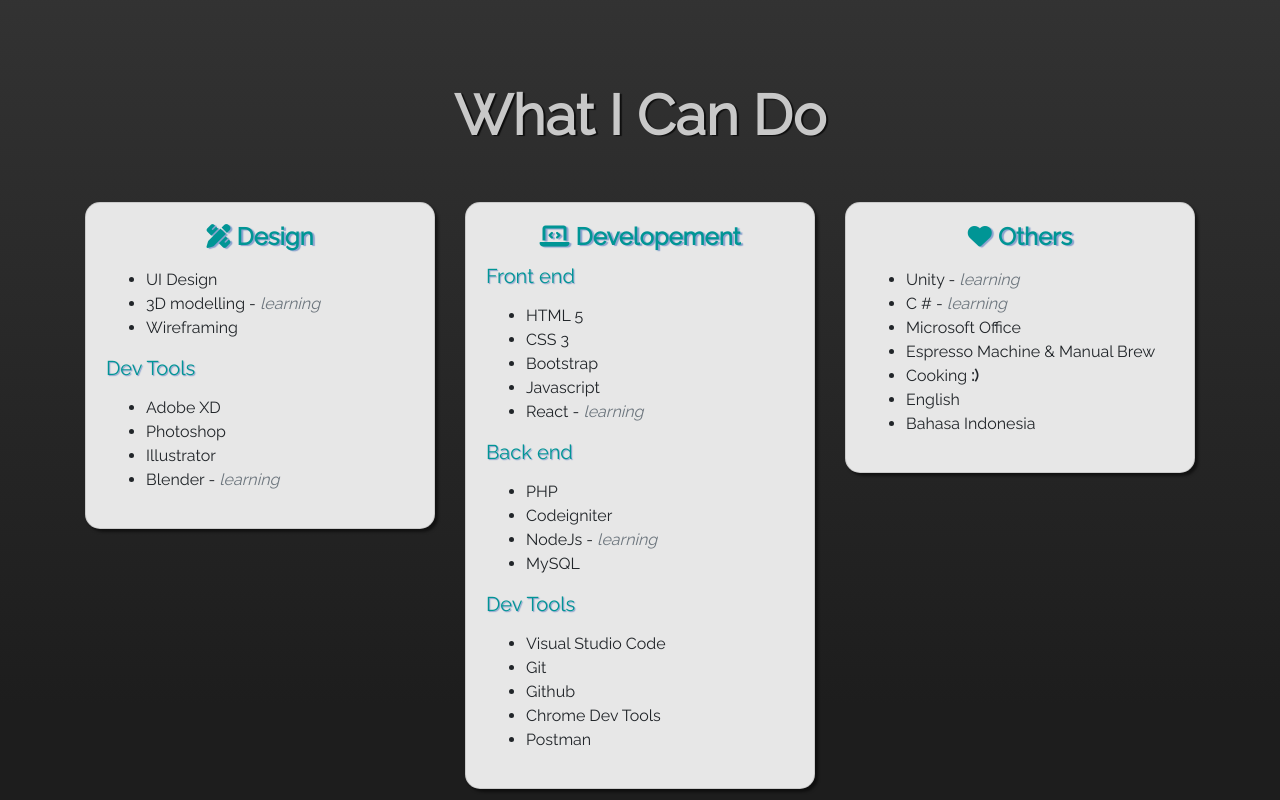
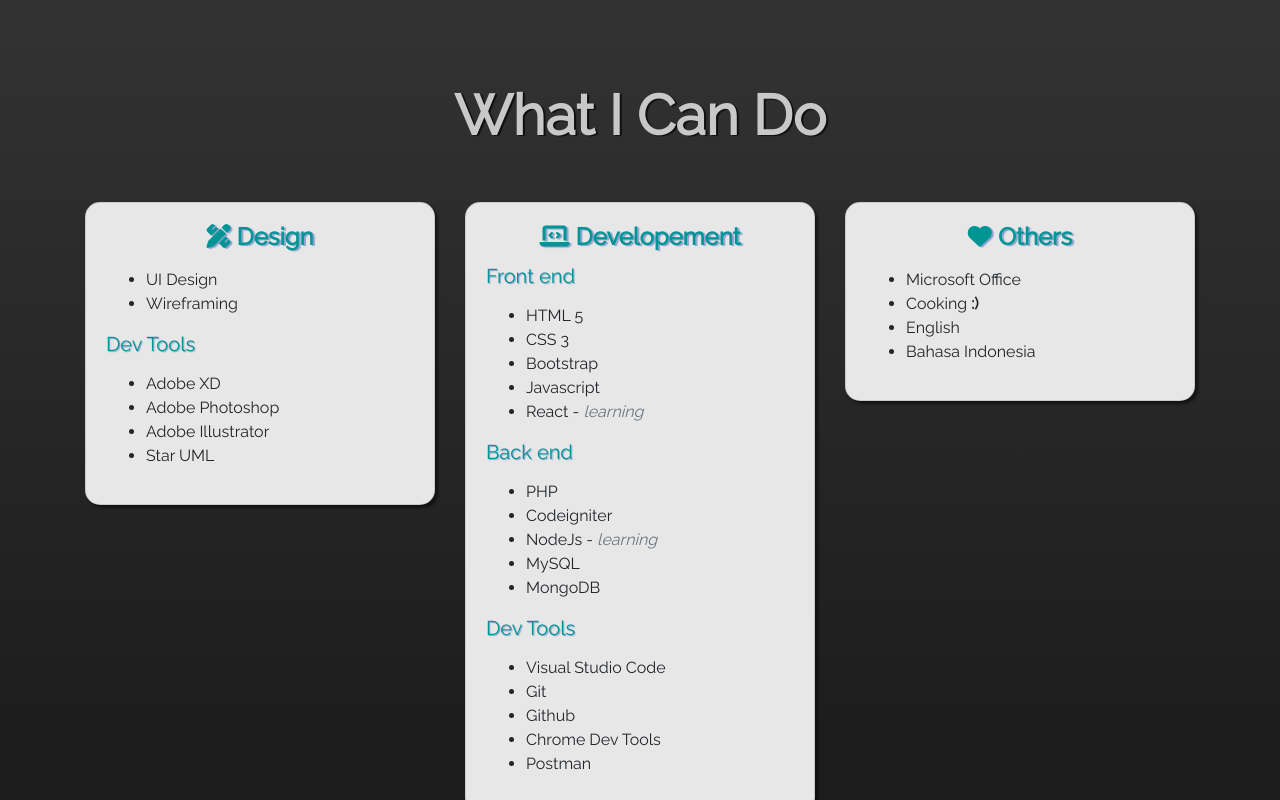
Before and after one commit to 1nhaler/1nhaler.github.io, a plain HTML site: page index.html in a window 1280 px wide. Shown: the part 1347-2147 px from the top of the page. Drawn offline with nearby package versions, Linux system fonts and the light colour scheme.

Commit message:
redid profile

```diff
--- a/index.html
+++ b/index.html
@@ -56,7 +56,7 @@
             <div class="jumbotron jumbotron-fluid">
                 <div class="container d-flex h-100">
                     <div class="text">
-                        <h1 class="specialities">FULL STACK DEVELOPER | GAME DEV</h1>
+                        <h1 class="specialities">FULL STACK DEVELOPER</h1>
                         <h3 class="moto">Improvise, Adapt, Overcome</h3>
                         <div class="acc">
                             <a href="https://github.com/1nhaler"><i class="fab fa-github fa-3x"></i></a>
@@ -110,7 +110,6 @@
                                     <p class="card-text">
                                         <ul>
                                             <li>UI Design</li>
-                                            <li>3D modelling - <em class="text-muted">learning</em></li>
                                             <li>Wireframing</li>
                                         </ul>
                                     </p>
@@ -118,9 +117,9 @@
                                     <p class="card-text">
                                         <ul>
                                             <li>Adobe XD</li>
-                                            <li>Photoshop</li>
-                                            <li>Illustrator</li>
-                                            <li>Blender - <em class="text-muted">learning</em></li>
+                                            <li>Adobe Photoshop</li>
+                                            <li>Adobe Illustrator</li>
+                                            <li>Star UML</li>
                                         </ul>
                                     </p>
                                 </div>
@@ -147,6 +146,7 @@
                                             <li>Codeigniter</li>
                                             <li>NodeJs - <em class="text-muted">learning</em> </li>
                                             <li>MySQL</li>
+                                            <li>MongoDB</li>
                                         </ul>
                                     </p>
                                     <h5 class="sub">Dev Tools</h5>
@@ -168,10 +168,7 @@
                                     <h4 class="card-title"><i class="fas fa-heart"></i> Others</h4>
                                     <p class="card-text">
                                         <ul>
-                                            <li>Unity - <em class="text-muted">learning</em></li>
-                                            <li>C # - <em class="text-muted">learning</em></li>
                                             <li>Microsoft Office</li>
-                                            <li>Espresso Machine & Manual Brew</li>
                                             <li>Cooking <span class="font-weight-bold">:)</span></li>
                                             <li>English</li>
                                             <li>Bahasa Indonesia</li>
```
